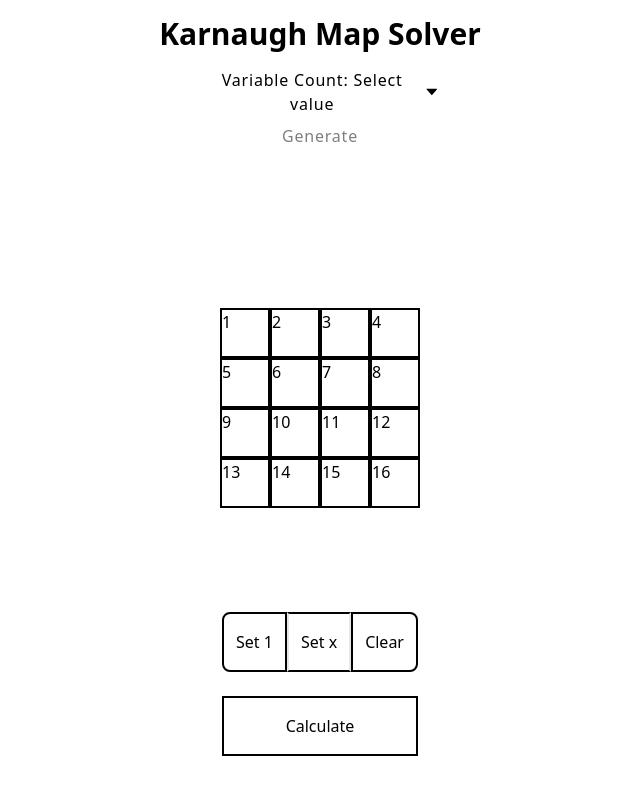
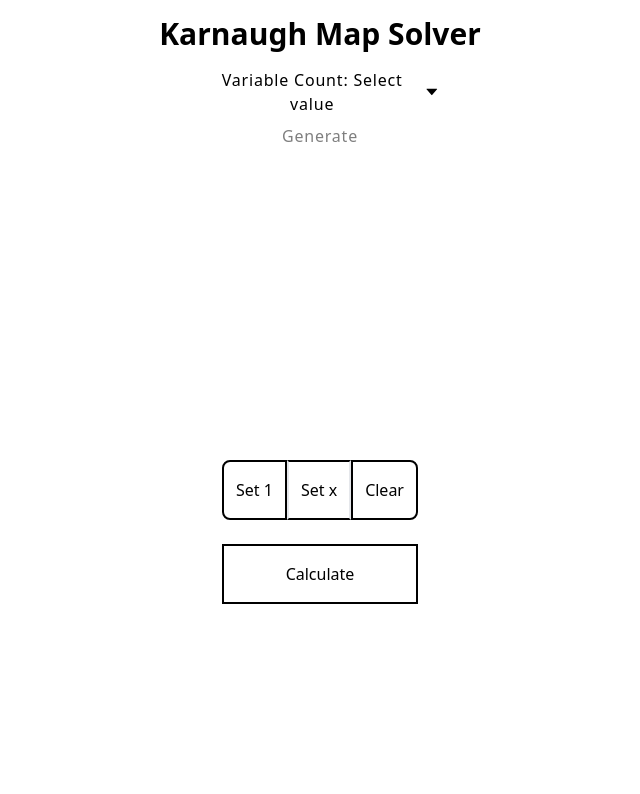
Before and after one commit to michaelhum28/kmap-solver, a React (Vite) app in the folder kmap/: page / in a window 1280 px wide. Shown: the top 794 px of the page, without its empty margins (320-960 px from the left). Built offline with nearby package versions, Linux system fonts and the light colour scheme.

Commit message:
feat: working number grids

```diff
--- a/kmap/src/Dropdown.jsx
+++ b/kmap/src/Dropdown.jsx
@@ -1,6 +1,7 @@
 import { useState } from "react";
 import { AiOutlineCaretDown, AiOutlineCaretUp } from "react-icons/ai";
 import list from "./list.json";
+import Grid from "./Grid"; // Import the Grid component
 
 function Dropdown() {
   const [isOpen, setIsOpen] = useState(false);
@@ -12,10 +13,24 @@ function Dropdown() {
     setIsOpen(false);
   };
 
+  const handleGenerateClick = () => {
+    // Perform any actions you need when the "Generate" button is clicked
+    if (selectedItem && selectedItem.total === "4x4") {
+      setGenerateClicked(true);
+    } else {
+      setGenerateClicked(false);
+    }
+  };
+
+  const handleDropdownClick = () => {
+    setIsOpen((prev) => !prev);
+    setGenerateClicked(false); // Reset generateClicked when dropdown is opened
+  };
+
   return (
     <div className="relative flex flex-col w-[240px] h-[240px] rounded">
       <button
-        onClick={() => setIsOpen((prev) => !prev)}
+        onClick={handleDropdownClick}
         className="w-full flex items-center justify-between rounded tracking-wider hover:bg-gray-100"
       >
         {"Variable Count: "}
@@ -30,6 +45,7 @@ function Dropdown() {
         )}
       </button>
 
+      {/* Render dropdown content only if isOpen is true */}
       {isOpen && (
         <div className="absolute top-10 flex flex-col items-start w-full">
           {list.map((item, i) => (
@@ -47,17 +63,21 @@ function Dropdown() {
 
       {/* Render a different button when an item is selected and the dropdown is closed */}
       {!isOpen && selectedItem && (
-        <button className="w-full mt-2 rounded tracking-wider hover:bg-gray-100">
+        <button
+          onClick={handleGenerateClick}
+          className="w-full mt-2 rounded tracking-wider hover:bg-gray-100"
+        >
           Generate
         </button>
       )}
+
+      {/* Render the Grid component only when generateClicked is true */}
+      {generateClicked && <Grid count={selectedItem.count} />}
 
       {!isOpen && !selectedItem && (
         <button className="w-full mt-2 rounded tracking-wider hover:bg-gray-100 cursor-not-allowed opacity-50">
           Generate
         </button>
-
-
       )}
     </div>
   );
--- a/kmap/src/Grid.jsx
+++ b/kmap/src/Grid.jsx
@@ -1,26 +1,24 @@
-function Grid (){
-    return(
-        <div className="grid grid-cols-4">
+function Grid({ count }) {
+  const generateGridItems = () => {
+    const gridItems = [];
+    for (let i = 0; i < count; i++) {
+      for (let j = 0; j < count; j++) {
+        const value = i * count + j;
+        gridItems.push(
+          <div key={value} className="grid grid-cols-4 border-2 border-black w-[50px] h-[50px]">
+            {value}
+          </div>
+        );
+      }
+    }
+    return gridItems;
+  };
 
-  <div className ="border-2 border-black w-[50px] h-[50px]">1</div>
-  <div className ="border-2 border-black w-[50px] h-[50px]">2</div>
-  <div className ="border-2 border-black w-[50px] h-[50px]">3</div>
-  <div className ="border-2 border-black w-[50px] h-[50px]">4</div>
-  <div className ="border-2 border-black w-[50px] h-[50px]">5</div>
-  <div className ="border-2 border-black w-[50px] h-[50px]">6</div>
-  <div className ="border-2 border-black w-[50px] h-[50px]">7</div>
-  <div className ="border-2 border-black w-[50px] h-[50px]">8</div>
-  <div className ="border-2 border-black w-[50px] h-[50px]">9</div>
-  <div className ="border-2 border-black w-[50px] h-[50px]">10</div>
-  <div className ="border-2 border-black w-[50px] h-[50px]">11</div>
-  <div className ="border-2 border-black w-[50px] h-[50px]">12</div>
-  <div className ="border-2 border-black w-[50px] h-[50px]">13</div>
-  <div className ="border-2 border-black w-[50px] h-[50px]">14</div>
-  <div className ="border-2 border-black w-[50px] h-[50px]">15</div>
-  <div className ="border-2 border-black w-[50px] h-[50px]">16</div>
-</div>
+  return (
+    <div className={`grid grid-cols-${count} p-6`}>
+      {generateGridItems()}
+      </div>
+  );
+}
 
-    );
-
-}
 export default Grid;
```
